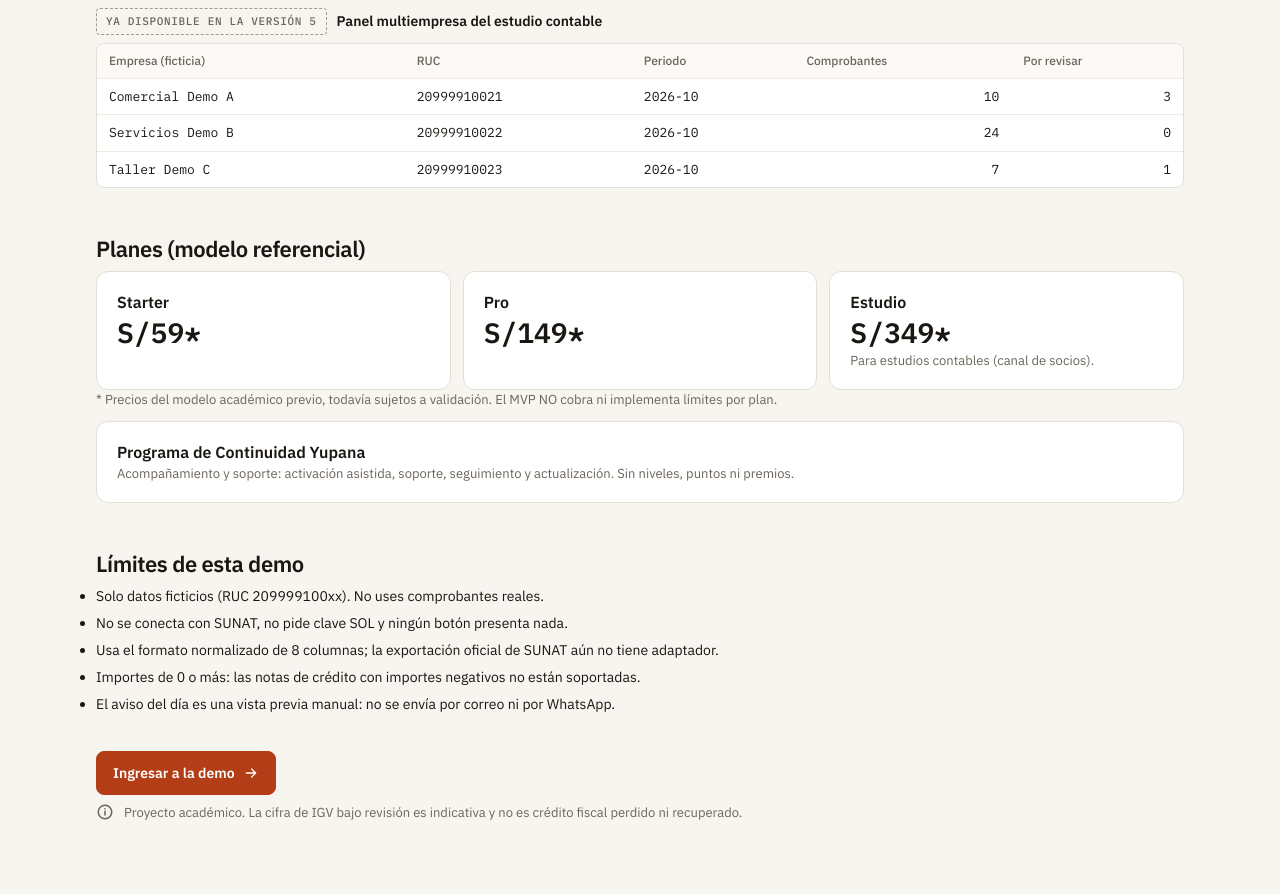
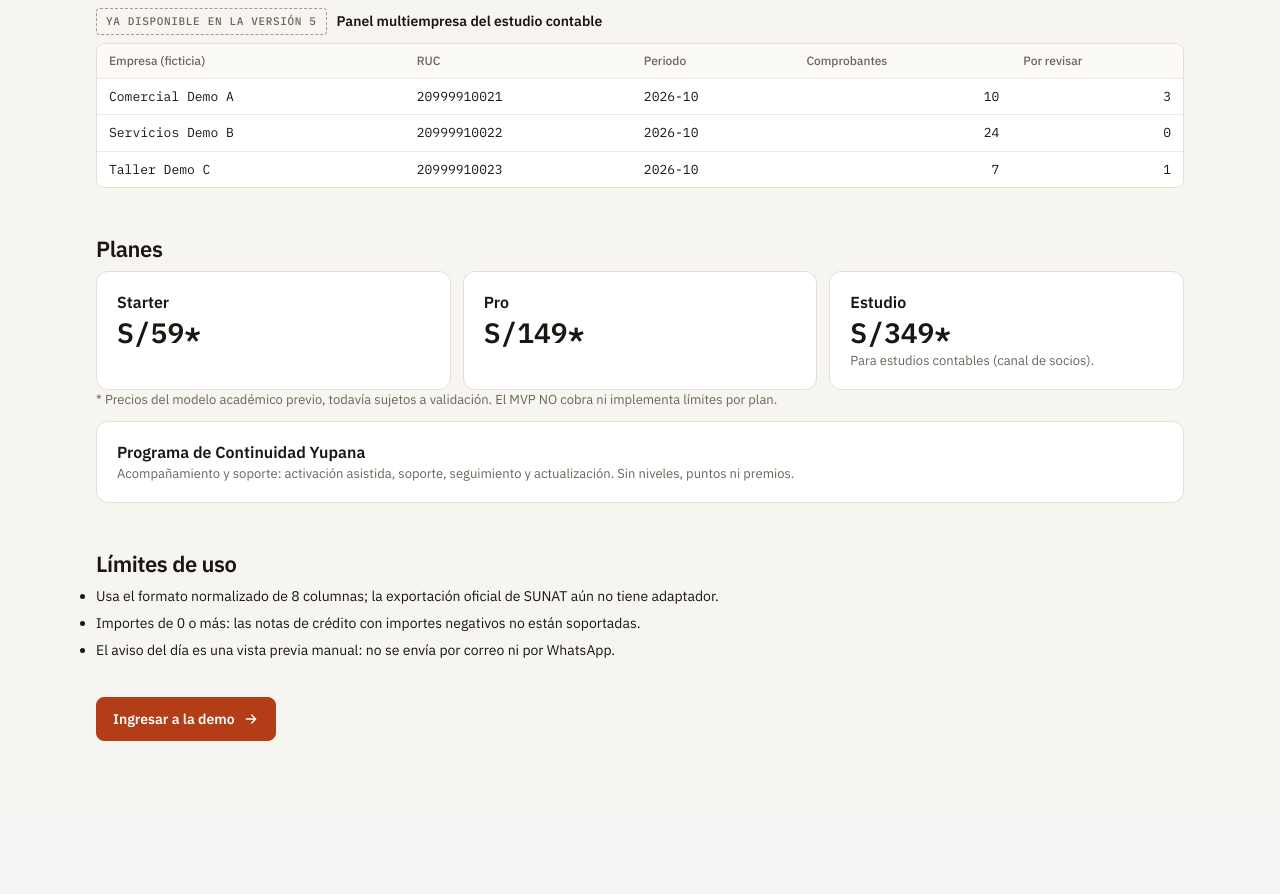
Before and after one commit to Gumball0506/yupana, a Spring Boot app: page / in a window 1280 px wide. Shown: the part 1000-1894 px from the top of the page. After the commit the page ends 1741 px from the top, so only its background shows below. Run offline with Spring Boot 4, Linux system fonts and the light colour scheme; data that the repository does not hold is empty; some of the project's set-up classes (security, data sources, template engines, error pages and the like) are left out, and stand-ins take their place.

Commit message:
Landing y pantallas: se quitan «Version 5», «modelo referencial», dos limites y el pie academico
Co-Authored-By: Claude Sonnet 5.5 <noreply@anthropic.com>

```diff
--- a/src/main/resources/static/demo.html
+++ b/src/main/resources/static/demo.html
@@ -37,7 +37,7 @@
     <ol class="e1-steps" aria-label="Progreso" id="pasos"></ol>
 
     <section class="e1-intro">
-      <p class="e1-meta">Versión 5 · <span id="empresa-nombre"></span></p>
+      <p class="e1-meta"><span id="empresa-nombre"></span></p>
       <h1 class="e1-h1">Carga, conciliación y revisión</h1>
       <p class="e1-sub">Sube tus compras y la propuesta RCE. Validamos el formato, cruzamos ambos lotes comprobante por comprobante y te avisamos qué casos revisar.</p>
     </section>
--- a/src/main/resources/static/index.html
+++ b/src/main/resources/static/index.html
@@ -85,7 +85,7 @@
     </section>
 
     <section>
-      <div class="e1-sec"><h2>Planes (modelo referencial)</h2></div>
+      <div class="e1-sec"><h2>Planes</h2></div>
       <div class="lp-planes">
         <div class="e1-card"><h3>Starter</h3><p class="lp-precio">S/59*</p></div>
         <div class="e1-card"><h3>Pro</h3><p class="lp-precio">S/149*</p></div>
@@ -99,10 +99,8 @@
     </section>
 
     <section>
-      <div class="e1-sec"><h2>Límites de esta demo</h2></div>
+      <div class="e1-sec"><h2>Límites de uso</h2></div>
       <ul class="lp-limites">
-        <li>Solo datos ficticios (RUC 209999100xx). No uses comprobantes reales.</li>
-        <li>No se conecta con SUNAT, no pide clave SOL y ningún botón presenta nada.</li>
         <li>Usa el formato normalizado de 8 columnas; la exportación oficial de SUNAT aún no tiene adaptador.</li>
         <li>Importes de 0 o más: las notas de crédito con importes negativos no están soportadas.</li>
         <li>El aviso del día es una vista previa manual: no se envía por correo ni por WhatsApp.</li>
@@ -113,7 +111,6 @@
       <a class="e1-btn t" href="/login.html" data-cta="final">Ingresar a la demo<svg class="ic" aria-hidden="true"><use href="#e-arrow"></use></svg></a>
     </div>
 
-    <p class="e1-foot"><svg class="ic" aria-hidden="true"><use href="#e-info"></use></svg><span>Proyecto académico. La cifra de IGV bajo revisión es indicativa y no es crédito fiscal perdido ni recuperado.</span></p>
   </main>
 </div>
 
--- a/src/main/resources/static/panel.html
+++ b/src/main/resources/static/panel.html
@@ -30,7 +30,6 @@
 
   <main class="e1-wrap">
     <section class="e1-intro">
-      <p class="e1-meta">Versión 5 · Estudio contable</p>
       <h1 class="e1-h1">Tus empresas</h1>
       <p class="e1-sub">Cada empresa tiene sus propias cargas, conciliaciones, casos y chat. Nada se cruza entre empresas.</p>
     </section>
```
